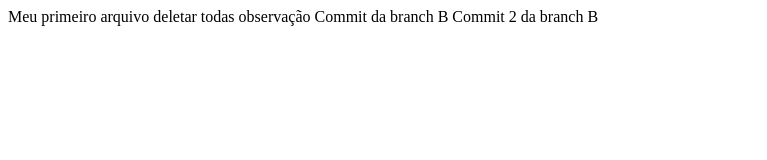
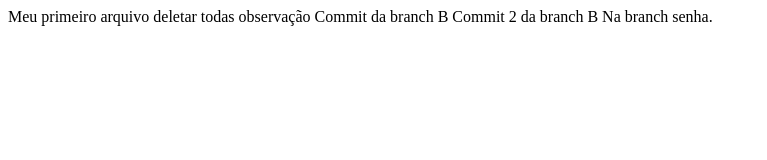
Before and after one commit to mmortoni/projeto_versionado, a plain HTML site: page index.html in a window 1280 px wide. Shown: the whole page, without its empty margins (0-767 px from the left). Drawn offline with Linux system fonts and the light colour scheme.

Commit message:
Adicionei uma linha index.html.

```diff
--- a/index.html
+++ b/index.html
@@ -4,5 +4,6 @@ Meu primeiro arquivo
 deletar todas observação
   Commit da branch B
   Commit 2 da branch B
+  Na branch senha.
 </body>
 </html>
```
